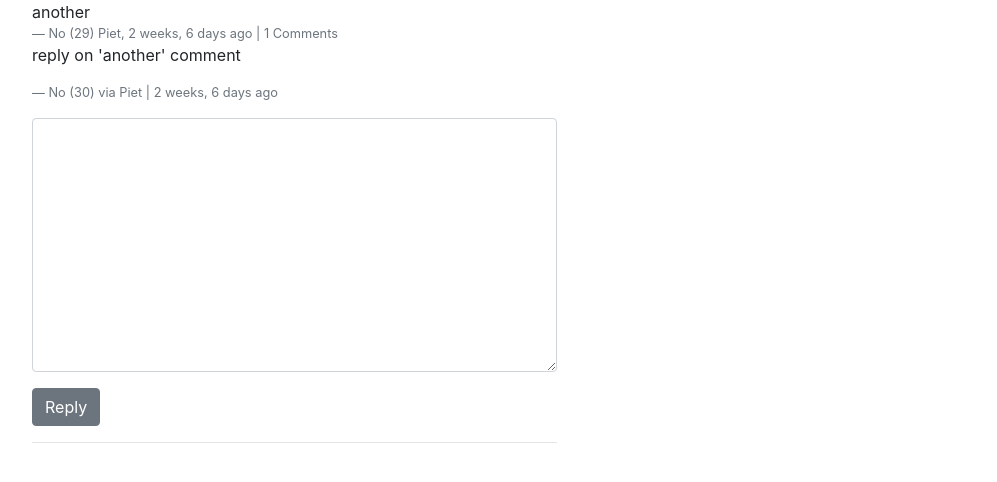
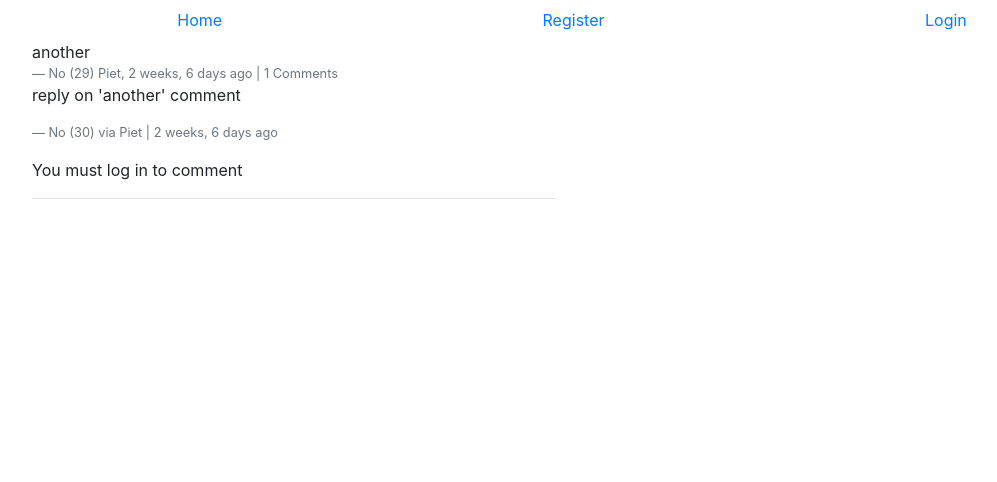
Before and after one commit to GitDietz/Blog, a Django app: page /comments/30/ in a window 1280 px wide. Shown: the top 482 px of the page, without its empty margins (68-1065 px from the left). Run offline with Django 3.2, Linux system fonts and the light colour scheme; data comes from the database, SQL or seed files in the repository; both versions use the stored data as it was after the commit; parts of the project's set-up code (start-up, migrations or seed data) failed here and were passed over; some libraries are stand-ins or nearby versions.

Commit message:
End of Advance Blog
Its all done!

```diff
--- a/Proj_1/comments/views.py
+++ b/Proj_1/comments/views.py
@@ -2,7 +2,7 @@ from django.contrib import messages
 from django.contrib.auth.decorators import login_required
 from django.contrib.contenttypes.models import ContentType
 from django.shortcuts import render, get_object_or_404, HttpResponseRedirect, Http404, HttpResponse
-from Proj_1.logger import mylog
+# from Proj_1.logger import mylog
 from .forms import CommentForm
 from .models import Comment
 
@@ -10,6 +10,7 @@ from .models import Comment
 @login_required  # (login_url='/login/') # or a setting LOGIN_URL = '/login/'
 def comment_delete(request, id):
     # obj = get_object_or_404(Comment, id=id)
+    print('Comment|Delete| user = {request.user.username}')
     try:
         obj = Comment.objects.get(id=id)
         print(f'object id is {obj.id}')
@@ -17,7 +18,7 @@ def comment_delete(request, id):
         raise Http404
 
     if obj.user != request.user:
-        # messages.success(request,"you have no premission to do this")
+        # messages.success(request,"you have no permission to do this")
         # raise Http404
         response = HttpResponse("you have no permission to do this")
         response.status_code = 403
@@ -38,7 +39,7 @@ def comment_delete(request, id):
 
 def comment_thread(request,id):
     # print('inside function')
-    mylog.info('Comment|Thread ')
+    print('Comment|Thread | user = {request.user.username}')
     # obj = get_object_or_404(Comment, id=id) this could be an issue if the wrong id is inserted, make more robust
     try:
         obj = Comment.objects.get(id=id)
@@ -57,7 +58,7 @@ def comment_thread(request,id):
     # print(dir(form))
     if form.errors:
         print(form.errors)
-    if form.is_valid():
+    if form.is_valid() and request.user.is_authenticated():
         c_type = form.cleaned_data.get("content_type")
         obj_id = form.cleaned_data.get("object_id")
         content_data = form.cleaned_data.get("content")
--- a/Proj_1/templates/base.html
+++ b/Proj_1/templates/base.html
@@ -27,6 +27,29 @@
 
         {% include "messages_display.html" %}
         <div class="container">
+            <nav aria-label="breadcrumb">
+                <ul class="nav nav-pills nav-fill">
+                    <li class="nav-item">
+                        <a class="nav-link" href="">Home</a>
+                    </li>
+                    {% if not request.user.is_authenticated %}
+                    <li class="nav-item">
+                        <a class="nav-link" href="{% url 'register' %}">Register</a>
+                    </li>
+                    <li class="nav-item">
+                        <a class="nav-link" href="{% url 'login' %}">Login</a>
+                    </li>
+                    {% else %}
+                    <li class="nav-item">
+                        <a class="nav-link" href="{% url 'create' %}">Post New</a>
+                    </li>
+                    <li class="nav-item">
+                        <a class="nav-link" href="{% url 'logout' %}">Logout</a>
+                    </li>
+                    {% endif %}
+
+                </ul>
+            </nav>
         {% block content %} {% endblock content%}
         </div>
 
--- a/Proj_1/templates/comment_thread.html
+++ b/Proj_1/templates/comment_thread.html
@@ -26,11 +26,15 @@
             </blockquote>
         {% endfor %}
 
-        <form method="POST" action="." >{% csrf_token %}
-            {{ form|crispy }}
-            <input type="hidden" name="parent_id" value="{{ comment.id }}">
-            <input type="submit" value="Reply" class="btn btn-secondary">
-        </form>
+        {% if request.user.is_authenticated %}
+            <form method="POST" action="." >{% csrf_token %}
+                {{ form|crispy }}
+                <input type="hidden" name="parent_id" value="{{ comment.id }}">
+                <input type="submit" value="Reply" class="btn btn-secondary">
+            </form>
+        {% else %}
+            <p>You must log in to comment</p>
+        {% endif %}
     </div>
 
 
--- a/Proj_1/templates/post_list.html
+++ b/Proj_1/templates/post_list.html
@@ -13,6 +13,7 @@
         </span>
     </div>
 </form><br/>
+
 <div class="card-deck">
     <div class="col-sm-12">
 {% for obj in object_list %}
--- a/Proj_1/work_posts/urls.py
+++ b/Proj_1/work_posts/urls.py
@@ -5,7 +5,7 @@ from . import views
 
 urlpatterns = [
     url(r'^$', views.post_list, name='list'),
-    url(r'^create/$', views.post_create),
+    url(r'^create/$', views.post_create, name='create'),
     url(r'^(?P<slug>[\w-]+)/$', views.post_detail, name = 'detail'),
     url(r'^(?P<slug>[\w-]+)/edit/$', views.post_update, name = 'update'),
     url(r'^(?P<slug>[\w-]+)/delete/$', views.post_delete),
```
Also changed, not shown: Proj_1/templates/post_detail.html (+13 -6 lines), Proj_1/work_posts/views.py (+5 -4 lines), Proj_1/db2.sqlite3, 2 other files.
